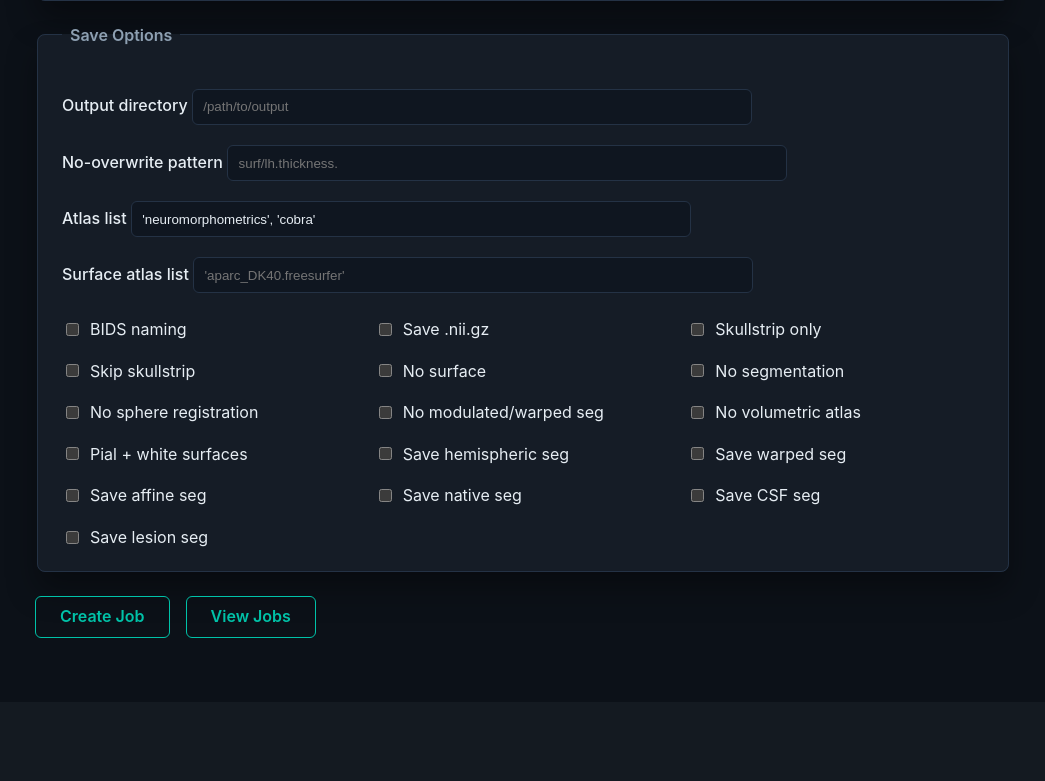
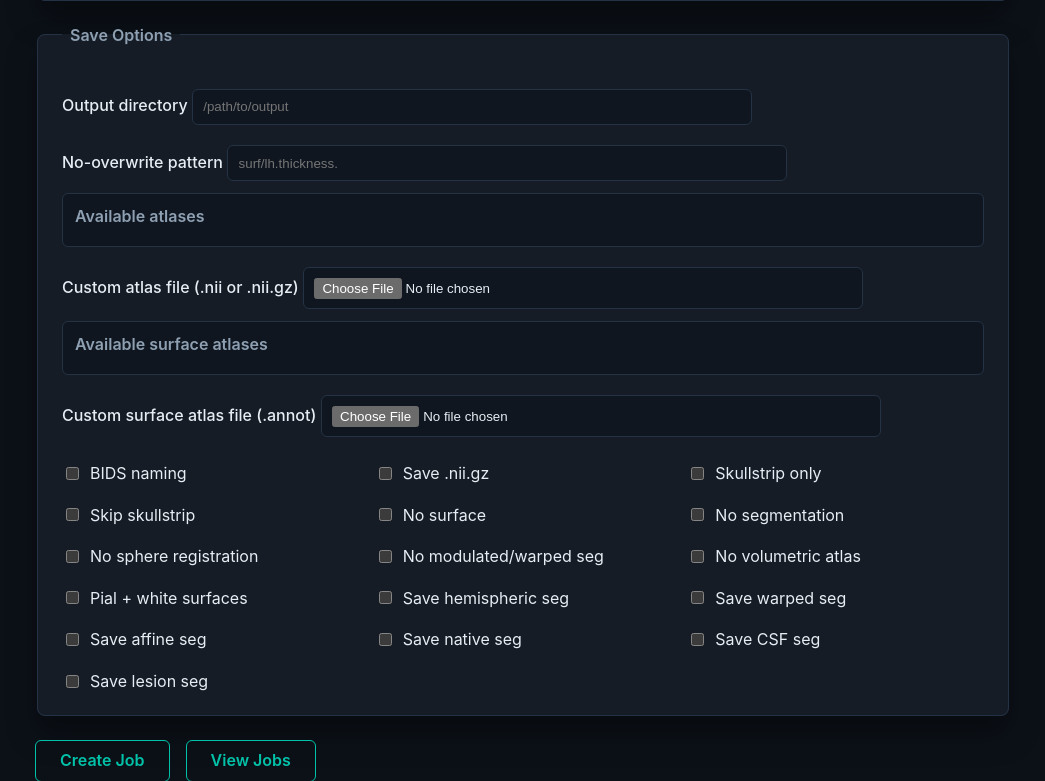
Before and after one commit to ChristianGaser/T1Prep, a Flask app: page / in a window 1280 px wide. Shown: the part 808-1589 px from the top of the page, without its empty margins (117-1162 px from the left). Before the commit the page ends 1446 px from the top, so only its background shows below. Run offline with Flask 3, Linux system fonts and the light colour scheme; parts of the project's set-up code (start-up, migrations or seed data) failed here and were passed over.

Commit message:
Add atlas selection/upload and pass to script
Expose available volumetric and surface atlases, allow selecting built-in atlases or uploading custom atlas files, and pass them to the T1Prep script. Changes: update default atlas_surf in T1Prep_defaults.txt; add TEMPLATE_ATLAS_DIR and SURFACE_ATLAS_DIR and helper functions (list_atlas_names, list_surface_atlas_names, parse_atlas_string, build_atlas_arg) in webui/app.py; extend build_command to accept atlas overrides; update index() to provide atlas lists/selections; update submit() to accept checkbox selections and uploaded .nii/.nii.gz/.annot files, save and dedupe them, and include them in the constructed command. Add UI elements in webui/templates/index.html for atlas selection and file uploads, and styles in webui/static/styles.css for atlas panels.

```diff
--- a/T1Prep_defaults.txt
+++ b/T1Prep_defaults.txt
@@ -29,7 +29,7 @@ save_p=0              # Additionally save native space segmentations
 use_bids_naming=0     # Use BIDS standard for output file naming conventions
 atlas_vol="'neuromorphometrics', 'cobra'"
                       # Define an atlas list in the format "'suit','cobra'"
-atlas_surf=""
+atlas_surf="'aparc_DK40.freesurfer','aparc_a2009s.freesurfer'"
                       # Define an surface atlas list in the format
                       #"'aparc_DK40.freesurfer','aparc_a2009s.freesurfer'"
 
--- a/webui/app.py
+++ b/webui/app.py
@@ -13,6 +13,8 @@ from flask import Flask, jsonify, redirect, render_template, request, url_for
 
 ROOT_DIR = Path(__file__).resolve().parents[1]
 SCRIPT_PATH = ROOT_DIR / "scripts" / "T1Prep"
+TEMPLATE_ATLAS_DIR = ROOT_DIR / "src" / "t1prep" / "data" / "templates_MNI152NLin2009cAsym"
+SURFACE_ATLAS_DIR = ROOT_DIR / "src" / "t1prep" / "data" / "atlases_surfaces_32k"
 DEFAULT_UPLOAD_ROOT = ROOT_DIR / "webui_uploads"
 DEFAULT_JOB_ROOT = Path("/tmp") / "webui_jobs"
 
@@ -83,6 +85,53 @@ def format_command_for_log(cmd: list[str]) -> str:
     return " ".join(formatted)
 
 
+def list_atlas_names() -> list[str]:
+    if not TEMPLATE_ATLAS_DIR.exists():
+        return []
+    names = []
+    for path in sorted(TEMPLATE_ATLAS_DIR.glob("*.nii*")):
+        name = path.name
+        if name.endswith(".nii.gz"):
+            name = name[:-7]
+        elif name.endswith(".nii"):
+            name = name[:-4]
+        csv_path = TEMPLATE_ATLAS_DIR / f"{name}.csv"
+        if not csv_path.exists():
+            continue
+        if name and name not in names:
+            names.append(name)
+    return names
+
+
+def list_surface_atlas_names() -> list[str]:
+    if not SURFACE_ATLAS_DIR.exists():
+        return []
+    names = []
+    for path in sorted(SURFACE_ATLAS_DIR.glob("lh.*.annot")):
+        name = path.name
+        if name.startswith("lh."):
+            name = name[3:]
+        if name.endswith(".annot"):
+            name = name[:-6]
+        if name and name not in names:
+            names.append(name)
+    return names
+
+
+def parse_atlas_string(value: str) -> list[str]:
+    if not value:
+        return []
+    parts = [item.strip().strip("'\"") for item in value.split(",")]
+    return [item for item in parts if item]
+
+
+def build_atlas_arg(atlas_items: list[str]) -> Optional[str]:
+    if not atlas_items:
+        return None
+    quoted = [f"'{item}'" for item in atlas_items]
+    return ",".join(quoted)
+
+
 def resolve_defaults_path(value: Optional[str]) -> Path:
     if not value:
         return ROOT_DIR / "T1Prep_defaults.txt"
@@ -113,6 +162,8 @@ def build_command(
     form: dict,
     input_files: list[Path],
     storage_root: Optional[Path] = None,
+    atlas_override: Optional[str] = None,
+    surface_atlas_override: Optional[str] = None,
 ) -> list[str]:
     cmd = [str(SCRIPT_PATH)]
 
@@ -151,8 +202,14 @@ def build_command(
     add_flag("--p")
     add_flag("--csf")
     add_flag("--lesions")
-    add_value("--atlas")
-    add_value("--atlas-surf")
+    if atlas_override:
+        cmd.extend(["--atlas", atlas_override])
+    else:
+        add_value("--atlas")
+    if surface_atlas_override:
+        cmd.extend(["--atlas-surf", surface_atlas_override])
+    else:
+        add_value("--atlas-surf")
 
     cmd.extend([str(path) for path in input_files])
     return cmd
@@ -215,6 +272,11 @@ def index():
     default_file = ROOT_DIR / "T1Prep_defaults.txt"
     defaults = load_defaults(default_file)
 
+    atlas_names = list_atlas_names()
+    atlas_selected = set(parse_atlas_string(defaults.get("atlas_vol", "")))
+    surface_atlas_names = list_surface_atlas_names()
+    surface_atlas_selected = set(parse_atlas_string(defaults.get("atlas_surf", "")))
+
     context = {
         "python": defaults.get("python", ""),
         "multi": defaults.get("multi", ""),
@@ -240,6 +302,10 @@ def index():
         "lesions": _to_int(defaults.get("save_lesions", "0"), 0) == 1,
         "atlas": defaults.get("atlas_vol", ""),
         "atlas_surf": defaults.get("atlas_surf", ""),
+        "atlas_names": atlas_names,
+        "atlas_selected": atlas_selected,
+        "surface_atlas_names": surface_atlas_names,
+        "surface_atlas_selected": surface_atlas_selected,
     }
 
     return render_template("index.html", **context)
@@ -286,7 +352,67 @@ def submit():
     if not saved_paths:
         return "No valid input files uploaded.", 400
 
-    cmd = build_command(request.form, saved_paths, storage_root)
+    atlas_items = []
+    atlas_items.extend(request.form.getlist("atlas_choice"))
+
+    atlas_files = request.files.getlist("atlas_file")
+    for atlas_file in atlas_files:
+        if not atlas_file or not atlas_file.filename:
+            continue
+        if not atlas_file.filename.endswith((".nii", ".nii.gz")):
+            continue
+        safe_name = Path(atlas_file.filename).name
+        if storage_root is None:
+            target_path = upload_dir / f"atlas_{job_id}_{safe_name}"
+        else:
+            target_path = upload_dir / f"atlas_{job_id}_{safe_name}"
+        atlas_file.save(target_path)
+        atlas_items.append(str(target_path))
+
+    deduped = []
+    seen = set()
+    for item in atlas_items:
+        if item in seen:
+            continue
+        seen.add(item)
+        deduped.append(item)
+
+    atlas_arg = build_atlas_arg(deduped)
+
+    surface_items = []
+    surface_items.extend(request.form.getlist("surface_atlas_choice"))
+
+    surface_files = request.files.getlist("surface_atlas_file")
+    for surface_file in surface_files:
+        if not surface_file or not surface_file.filename:
+            continue
+        if not surface_file.filename.endswith(".annot"):
+            continue
+        safe_name = Path(surface_file.filename).name
+        if storage_root is None:
+            target_path = upload_dir / f"surface_atlas_{job_id}_{safe_name}"
+        else:
+            target_path = upload_dir / f"surface_atlas_{job_id}_{safe_name}"
+        surface_file.save(target_path)
+        surface_items.append(str(target_path))
+
+    surface_deduped = []
+    surface_seen = set()
+    for item in surface_items:
+        if item in surface_seen:
+            continue
+        surface_seen.add(item)
+        surface_deduped.append(item)
+
+    surface_atlas_arg = build_atlas_arg(surface_deduped)
+
+    cmd = build_command(
+        request.form,
+        saved_paths,
+        storage_root,
+        atlas_override=atlas_arg,
+        surface_atlas_override=surface_atlas_arg,
+    )
     job_info = {
         "id": job_id,
         "created_at": datetime.now().isoformat(timespec="seconds"),
--- a/webui/static/styles.css
+++ b/webui/static/styles.css
@@ -221,6 +221,38 @@ small {
   color: var(--accent);
 }
 
+.atlas-panel {
+  margin-top: 0.75rem;
+  padding: 0.75rem;
+  border: 1px solid var(--border);
+  border-radius: 6px;
+  background: var(--panel-alt);
+  max-height: 220px;
+  overflow: auto;
+}
+
+.atlas-header {
+  font-weight: 600;
+  color: var(--muted);
+  margin-bottom: 0.5rem;
+}
+
+.atlas-grid {
+  display: grid;
+  grid-template-columns: repeat(auto-fit, minmax(220px, 1fr));
+  gap: 0.4rem 1rem;
+}
+
+.atlas-grid label {
+  display: flex;
+  align-items: flex-start;
+  gap: 0.4rem;
+  font-size: 0.95rem;
+  line-height: 1.2;
+  word-break: break-word;
+  overflow-wrap: anywhere;
+}
+
 .actions {
   display: flex;
   align-items: center;
--- a/webui/templates/index.html
+++ b/webui/templates/index.html
@@ -69,13 +69,35 @@
         No-overwrite pattern
         <input type="text" name="--no-overwrite" value="{{ no_overwrite }}" placeholder="surf/lh.thickness.">
       </label>
+      <div class="atlas-panel">
+        <div class="atlas-header">Available atlases</div>
+        <div class="atlas-grid">
+          {% for atlas_name in atlas_names %}
+            <label>
+              <input type="checkbox" name="atlas_choice" value="{{ atlas_name }}" {% if atlas_name in atlas_selected %}checked{% endif %}>
+              {{ atlas_name }}
+            </label>
+          {% endfor %}
+        </div>
+      </div>
       <label>
-        Atlas list
-        <input type="text" name="--atlas" value="{{ atlas }}" placeholder="'suit','cobra'">
+        Custom atlas file (.nii or .nii.gz)
+        <input type="file" name="atlas_file" accept=".nii,.nii.gz,.gz,application/gzip,application/x-gzip">
       </label>
+      <div class="atlas-panel">
+        <div class="atlas-header">Available surface atlases</div>
+        <div class="atlas-grid">
+          {% for atlas_name in surface_atlas_names %}
+            <label>
+              <input type="checkbox" name="surface_atlas_choice" value="{{ atlas_name }}" {% if atlas_name in surface_atlas_selected %}checked{% endif %}>
+              {{ atlas_name }}
+            </label>
+          {% endfor %}
+        </div>
+      </div>
       <label>
-        Surface atlas list
-        <input type="text" name="--atlas-surf" value="{{ atlas_surf }}" placeholder="'aparc_DK40.freesurfer'">
+        Custom surface atlas file (.annot)
+        <input type="file" name="surface_atlas_file" accept=".annot">
       </label>
       <div class="checkbox-row">
         <label><input type="checkbox" name="--bids" value="1" {% if use_bids %}checked{% endif %}> BIDS naming</label>
```
